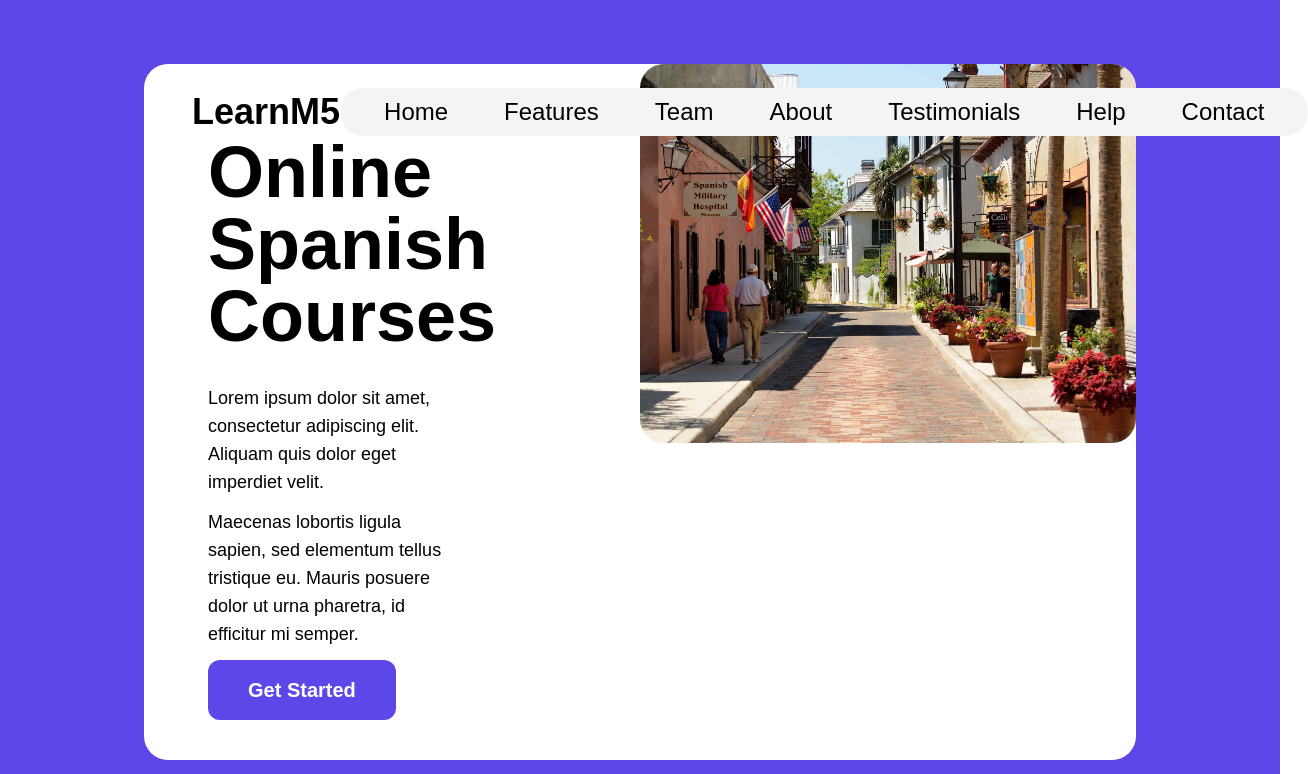
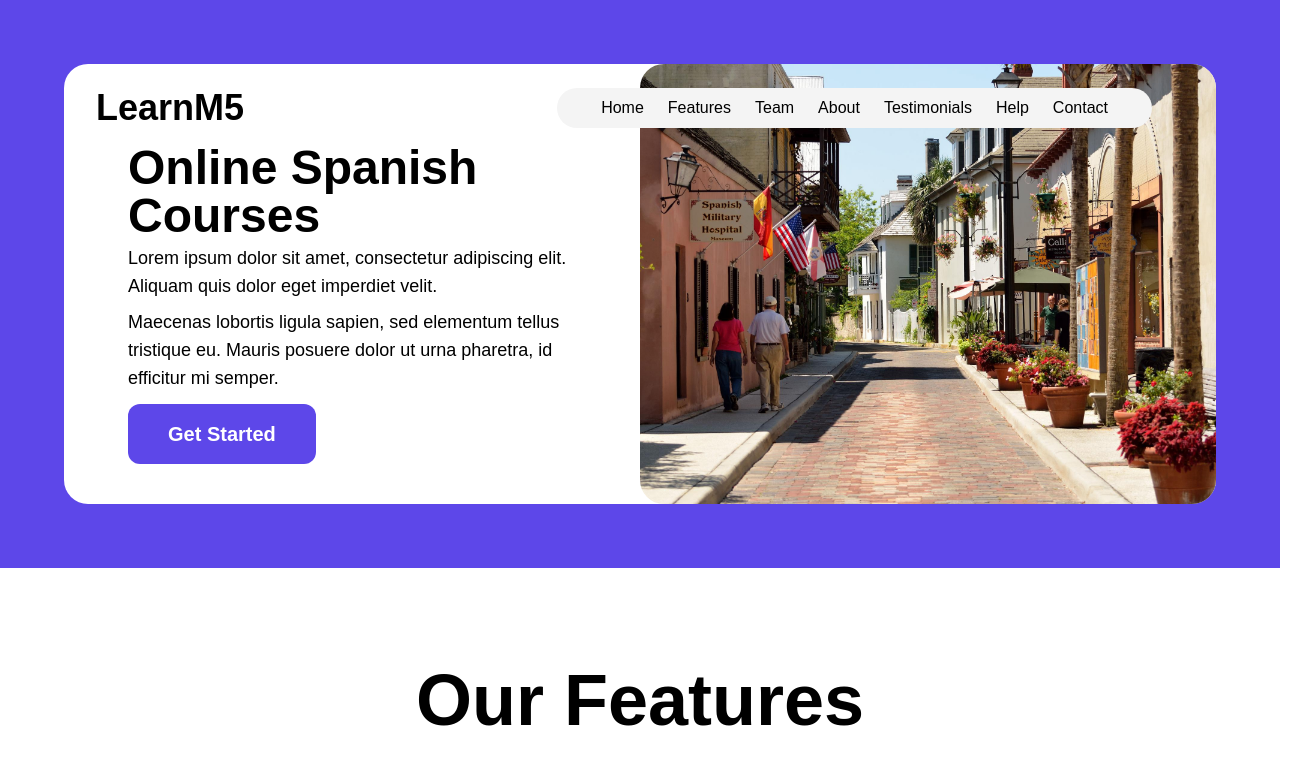
Before and after one commit to OlivierBldn/integration_tailwind_april, a website: page src/index.html in a window 1280 px wide. Shown: the top 774 px of the page, 1308 px wide, since content can reach past the window. Drawn offline with Linux system fonts and the light colour scheme.

Commit message:
👌 IMPROVE: Responsive

```diff
--- a/src/index.html
+++ b/src/index.html
@@ -9,13 +9,13 @@
 <body class="font-jakarta leading-normal tracking-normal w-full">
 
 <!-- Header -->
-<header class="z-50 w-full px-44">
-	<nav class="container mx-auto flex justify-between items-center px-4 py-2">
+<header class="header-absolute z-50 w-full lg:pl-12 lg:px-20 xl:pl-20 xl:pr-28 2xl:pl-40 2xl:pr-48">
+	<nav class="container flex justify-between items-center px-4 py-2">
 	  <!-- Logo for all sizes -->
-	  <a href="#" class="logo text-4xl font-bold inline-block">LearnM5</a>
+	  <a href="#" class="logo lg:text-2xl xl:text-4xl font-bold inline-block">LearnM5</a>
 
 	  <!-- Desktop Navigation Links -->
-	  <div class="hidden lg:flex space-x-8 px-8 bg-grey text-black text-2xl rounded-full">
+	  <div class="hidden lg:flex space-4 2xl:space-x-8 px-8 bg-grey text-black 2xl:text-2xl rounded-full">
 		<a href="#" class="hover:text-blue-500 px-3 py-2">Home</a>
 		<a href="#" class="hover:text-blue-500 px-3 py-2">Features</a>
 		<a href="#" class="hover:text-blue-500 px-3 py-2">Team</a>
@@ -33,9 +33,9 @@
 	  </button>
 
 	  <!-- Mobile Navigation Menu -->
-	  <div class="cross-icon absolute top-0 bg-white hidden lg:hidden">
+	  <div class="cross-icon fixed top-0 left-0 w-full h-screen bg-white hidden lg:hidden z-20 flex flex-col items-center justify-center">
 		<!-- Cross Icon for closing the menu -->
-		<div class="absolute top-5 right-5 z-10">
+		<div class="absolute top-5 right-5 z-30">
 		  <button class="text-black focus:outline-none">
 			<svg class="h-6 w-6" fill="none" viewBox="0 0 24 24" stroke="currentColor">
 			  <path stroke-linecap="round" stroke-linejoin="round" stroke-width="2" d="M6 6l12 12m0-12L6 18" />
@@ -43,7 +43,7 @@
 		  </button>
 		</div>
 		<!-- Mobile Navigation Links -->
-		<div class="flex flex-col items-center justify-center min-h-screen absolute bg-white w-screen">
+		<div class="w-full flex flex-col items-center">
 		  <a href="#" class="hover:text-blue-500 text-lg px-3 py-2">Home</a>
 		  <a href="#" class="hover:text-blue-500 text-lg px-3 py-2">Features</a>
 		  <a href="#" class="hover:text-blue-500 text-lg px-3 py-2">Team</a>
@@ -60,13 +60,13 @@
   <!-- Main Content -->
 <main>
 	<!-- Hero section -->
-	<section class="mb-8 bg-purple px-4 xl:px-36 py-16">
-		<div class="md:flex bg-white rounded-3xl">
+	<section class="mb-8 bg-purple px-4 xl:p-16 2xl:px-36 py-8">
+		<div class="lg:flex bg-white rounded-3xl">
 			<div class="lg:w-1/2 p-10">
-				<h1 class="sm:text-lg lg:text-4xl xl:text-7xl font-bold mx-6 xl:my-8 xl:pr-32">Online Spanish Courses</h2>
-				<p class="mx-6 my-3 text-md lg:text-lg xl:pr-32">Lorem ipsum dolor sit amet, consectetur adipiscing elit. Aliquam quis dolor eget imperdiet velit.</p>
-				<p class="mx-6 my-3 text-md lg:text-lg xl:pr-32">Maecenas lobortis ligula sapien, sed elementum tellus tristique eu. Mauris posuere dolor ut urna pharetra, id efficitur mi semper.</p>
-				<a href="#" class="bg-purple inline-block rounded-xl text-white text-xl font-semibold py-4 px-10 hover:bg-gray-100 transition duration-300 mx-6">Get Started</a>
+				<h1 class="text-4xl mt-6 xl:mt-10 2xl:mt-16 2xl:text-7xl font-bold mx-6 lg:mx-0 xl:mx-6">Online Spanish Courses</h2>
+				<p class="mx-6 lg:mx-0 mt-2 xl:mt-0 xl:mx-6 pt-1 text-md lg:text-lg 2xl:pr-20">Lorem ipsum dolor sit amet, consectetur adipiscing elit. Aliquam quis dolor eget imperdiet velit.</p>
+				<p class="mx-6 lg:mx-0 xl:mx-6 py-2 text-md lg:text-lg 2xl:pr-20">Maecenas lobortis ligula sapien, sed elementum tellus tristique eu. Mauris posuere dolor ut urna pharetra, id efficitur mi semper.</p>
+				<a href="#" class="bg-purple inline-block rounded-xl text-white text-xl font-semibold mt-1 py-3 xl:py-4 px-10 hover:bg-gray-100 transition duration-300 mx-6 lg:mx-0 xl:mx-6">Get Started</a>
 			</div>
 			<div class="lg:w-1/2">
 				<img src="./assets/img/1.jpg" alt="Ma première image"  class="rounded-3xl xl:rounded-l-0">
--- a/src/main.js
+++ b/src/main.js
@@ -1,45 +1,64 @@
-document.addEventListener('DOMContentLoaded', () => {
-  const burgerButton = document.querySelector('.burger-button');
-  const crossIcon = document.querySelector('.cross-icon');
-  const mobileMenu = crossIcon.closest('div');
+document.addEventListener("DOMContentLoaded", () => {
+  const burgerButton = document.querySelector(".burger-button");
+  const crossIcon = document.querySelector(".cross-icon");
+  const mobileMenu = crossIcon.closest("div");
   const body = document.body;
-  const header = document.querySelector('header');
+  const header = document.querySelector("header");
 
+  // Check if on mobile format
+  if (window.innerWidth < 1024) {
+    header.classList.remove("header-absolute");
+    header.classList.remove("header-fixed");
+    header.classList.add("header-mobile");
+  }
 
   // Open mobile menu
-  burgerButton.addEventListener('click', () => {
-    mobileMenu.classList.remove('hidden');
-    body.classList.add('overflow-hidden');
+  burgerButton.addEventListener("click", () => {
+    mobileMenu.classList.remove("hidden");
+    body.classList.add("overflow-hidden");
   });
 
   // Close mobile menu
-  crossIcon.addEventListener('click', () => {
-    mobileMenu.classList.add('hidden');
-    body.classList.remove('overflow-hidden');
+  crossIcon.addEventListener("click", () => {
+    mobileMenu.classList.add("hidden");
+    body.classList.remove("overflow-hidden");
   });
 
   // Fixed menu on scroll
-window.addEventListener('scroll', () => {
-  if (window.innerWidth >= 1024) {
-    const header = document.querySelector('header');
-    if (window.scrollY > 50) {
-      header.classList.add('header-fixed');
-      header.classList.remove('header-absolute');
+  window.addEventListener("scroll", () => {
+    const header = document.querySelector("header");
+    if (window.innerWidth >= 1024) {
+      if (window.scrollY > 50) {
+        header.classList.add("header-fixed");
+        header.classList.remove("header-absolute");
+      } else {
+        header.classList.remove("header-fixed");
+        header.classList.add("header-absolute");
+      }
     } else {
-      header.classList.remove('header-fixed');
-      header.classList.add('header-absolute');
+      header.classList.add("header-fixed");
+      header.classList.remove("header-absolute");
     }
-  }
-});
-
+  });
 
   // Close mobile menu when resizing to desktop
-  window.addEventListener('resize', () => {
+  window.addEventListener("resize", () => {
+    const header = document.querySelector("header");
     if (window.innerWidth >= 1024) {
-      mobileMenu.classList.add('hidden');
-      header.classList.remove('fixed');
+      header.classList.remove("header-mobile");
+      body.classList.remove("overflow-hidden");
+      mobileMenu.classList.add("hidden");
+      if (window.scrollY > 50) {
+        header.classList.add("header-fixed");
+        header.classList.remove("header-absolute");
+      } else {
+        header.classList.remove("header-fixed");
+        header.classList.add("header-absolute");
+      }
     } else {
-      header.classList.remove('header-fixed', 'header-absolute');
+      header.classList.add("header-mobile");
+      header.classList.remove("header-absolute");
+      header.classList.remove("header-fixed");
     }
   });
 });
--- a/src/styles.css
+++ b/src/styles.css
@@ -23,15 +23,19 @@
 
 @layer components {
 	.header-fixed {
-		@apply fixed top-0 w-full shadow-md bg-white;
+		@apply fixed top-0 w-full bg-grey;
 	}
 
 	.header-absolute {
-		@apply absolute top-20;
+		@apply absolute top-10;
 	}
 
 	.header-mobile {
-		@apply flex justify-between items-center px-4 py-4 bg-grey shadow-md;
+		@apply fixed flex justify-between items-center px-4 py-4 bg-grey;
+	}
+
+	nav.container {
+		@apply max-w-none;
 	}
 
 	.features-container {
@@ -73,6 +77,18 @@
 	}
 }
 
+@media (min-width: 1280px) {
+	.header-absolute {
+		@apply top-20;
+	}
+}
+
+@media (min-width: 1280px) and (max-width: 1680px){
+	h1 {
+		@apply text-5xl !important;
+	}
+}
+
 @media (min-width: 1761px) {
 	#features {
 		padding: 64px 120px;
```
Also changed, not shown: dist/styles.css.
